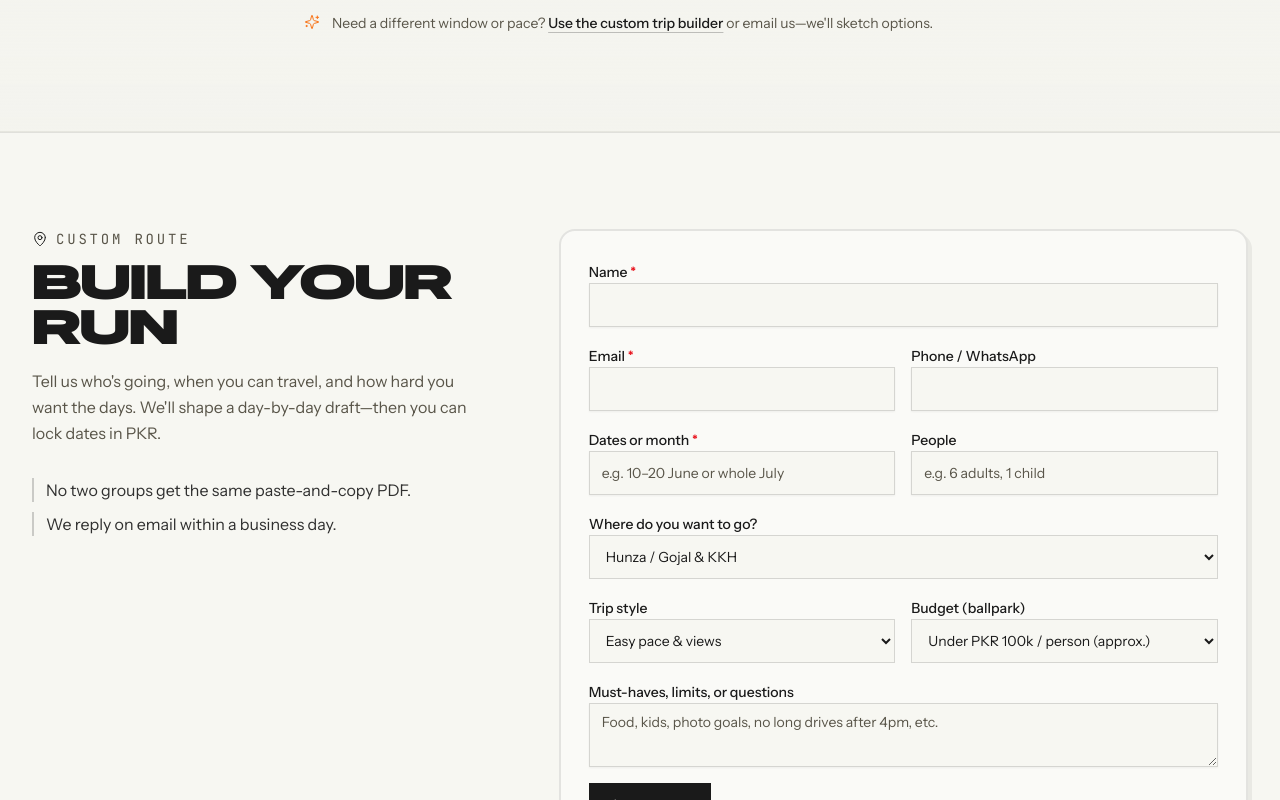
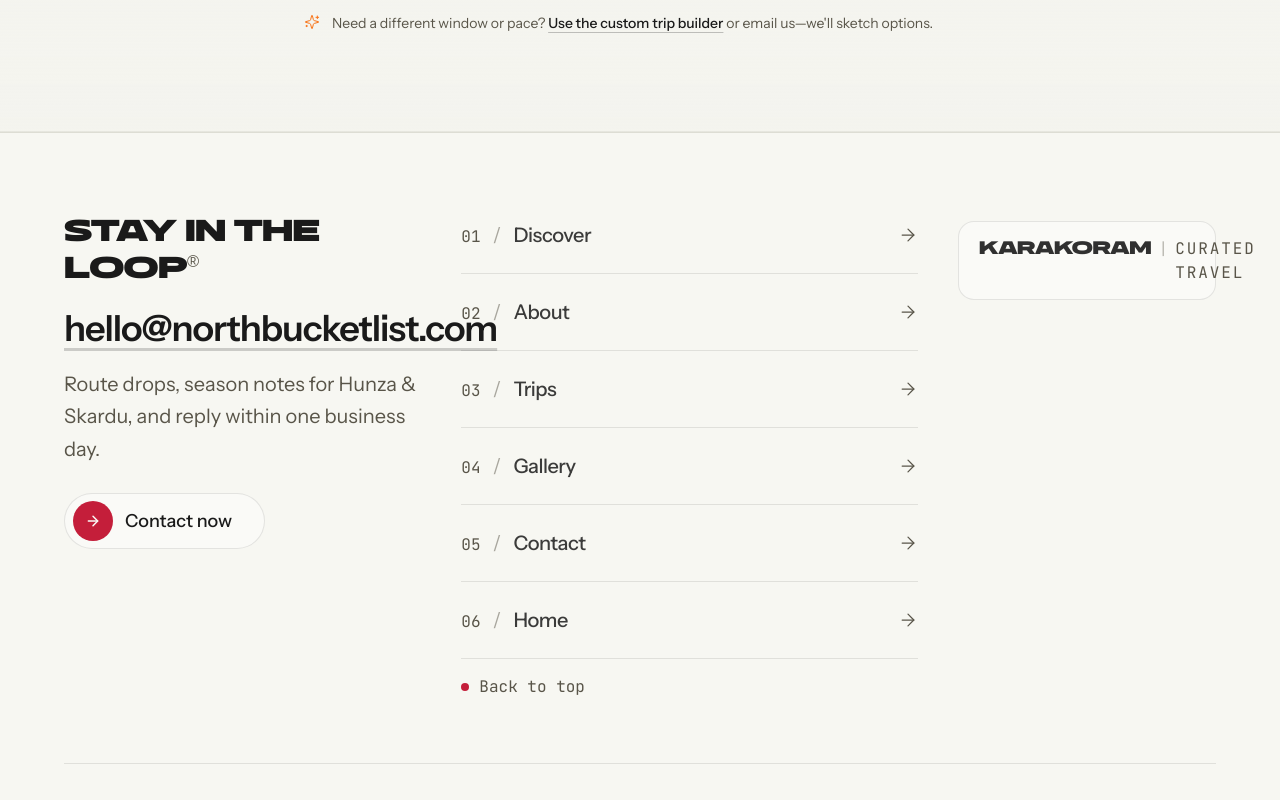
Before and after one commit to Faseeh06/NorthBucketList, a Next.js app: page /trips in a window 1280 px wide. Shown: the part 1500-2300 px from the top of the page. Built offline with nearby package versions, Linux system fonts and the light colour scheme.

Commit message:
Remove custom trip form section from trips page.
Keep the trips hero and package listings only by removing the Build your run form block.

Co-authored-by: Cursor <cursoragent@cursor.com>

```diff
--- a/app/trips/page.tsx
+++ b/app/trips/page.tsx
@@ -2,7 +2,6 @@ import type { Metadata } from "next";
 import { SiteLayout } from "@/components/landing/shell/site-layout";
 import { PageHero } from "@/components/landing/shared/page-hero";
 import { TripsPackagesSection } from "@/components/landing/trips/trips-list-sections";
-import { CustomTripForm } from "@/components/landing/trips/custom-trip-form";
 import { tripsPageHero } from "@/lib/content";
 
 const { eyebrow, titleLines, description, image, cta } = tripsPageHero;
@@ -25,7 +24,6 @@ export default function TripsPage() {
         cta={cta}
       />
       <TripsPackagesSection />
-      <CustomTripForm id="build" />
     </SiteLayout>
   );
 }
```
